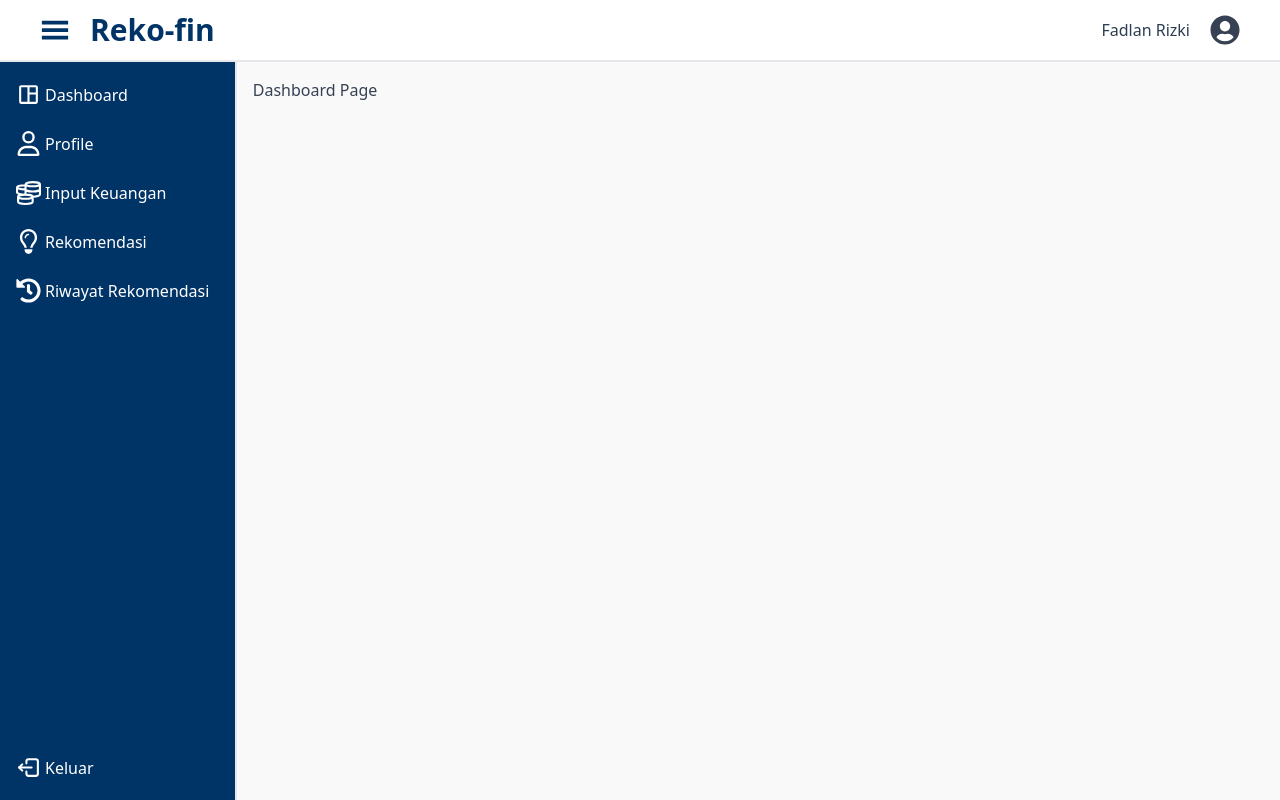
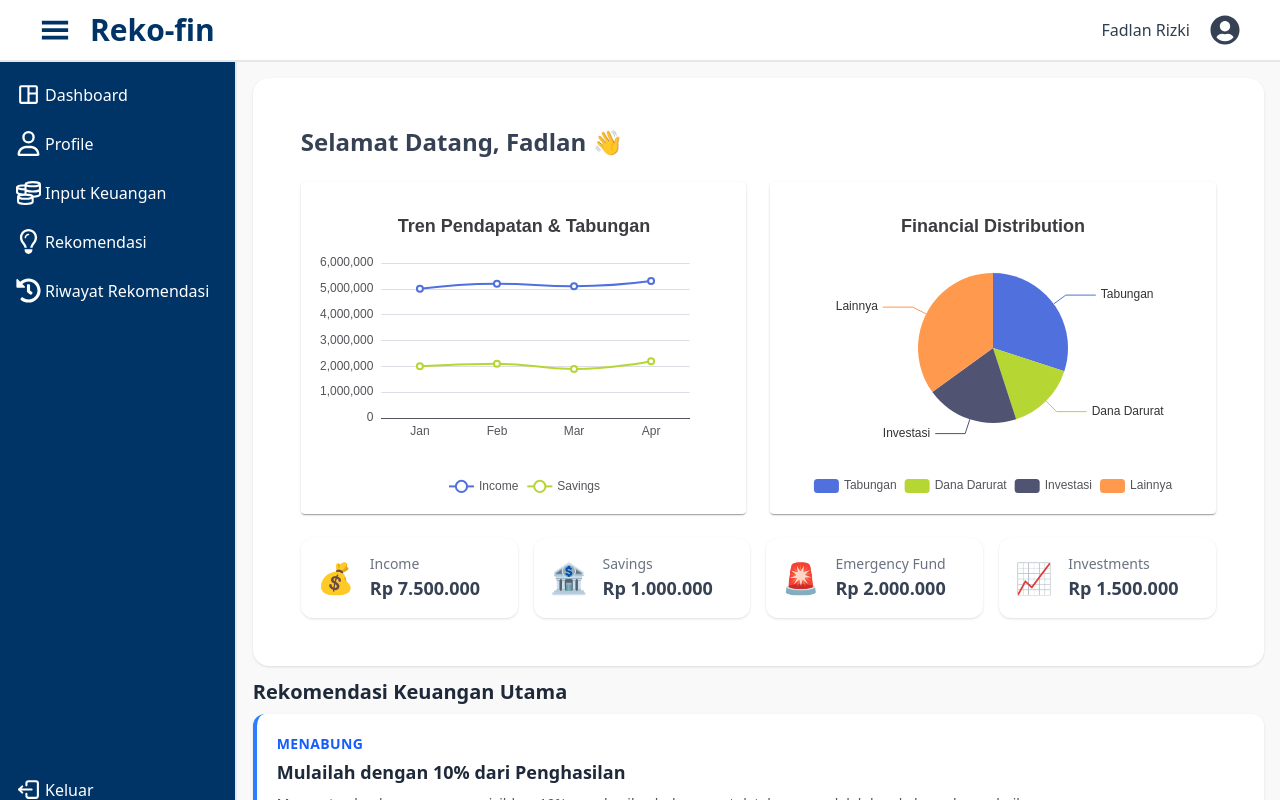
Before and after one commit to fadlanrizki/rekofin-ui, a Next.js app: page /user/dashboard in a window 1280 px wide. Built offline with nearby package versions, Linux system fonts and the light colour scheme.

Commit message:
feat: UI User Dashboard

```diff
--- a/package.json
+++ b/package.json
@@ -12,8 +12,11 @@
     "@emotion/react": "^11.14.0",
     "@emotion/styled": "^11.14.1",
     "@mui/material": "^7.1.2",
+    "chart.js": "^4.5.0",
+    "echarts-for-react": "^3.0.2",
     "next": "15.3.4",
     "react": "^19.0.0",
+    "react-chartjs-2": "^5.3.0",
     "react-dom": "^19.0.0",
     "react-icons": "^5.5.0",
     "swiper": "^11.2.10",
--- a/src/app/(main)/user/dashboard/page.tsx
+++ b/src/app/(main)/user/dashboard/page.tsx
@@ -1,8 +1,8 @@
+import UserDashboardView from "@/components/views/Dashboard/User/UserDashboardView";
+
 const DashboardPage = () => {
     return (
-        <div>
-            Dashboard Page
-        </div>
+        <UserDashboardView />
     );
 }
 
--- a/src/app/(main)/user/layout.tsx
+++ b/src/app/(main)/user/layout.tsx
@@ -13,7 +13,7 @@ const DashboardLayout = ({ children }: { children: React.ReactNode }) => {
   const [openSidebar, setOpenSidebar] = useState(true);
   return (
     <main
-      className="min-h-screen w-full flex flex-col bg-background-light text-gray-700"
+      className="h-screen w-full overflow-hidden flex flex-col bg-background-light text-gray-700"
       x-data="layout"
     >
       <header className="flex w-full items-center justify-between border-b-2 border-gray-200 bg-white py-3 px-10">
@@ -108,7 +108,7 @@ const DashboardLayout = ({ children }: { children: React.ReactNode }) => {
           </div>
         </aside>
 
-        <div className="w-full p-4">{children}</div>
+        <div className="w-full p-4 h-[95vh] overflow-y-auto box-border">{children}</div>
       </div>
     </main>
   );
--- /dev/null
+++ b/src/components/views/Dashboard/User/FinancialChart.tsx
@@ -0,0 +1,97 @@
+"use client";
+
+import { Card } from "@mui/material";
+import ReactECharts from "echarts-for-react";
+import SummaryCard from "./SummaryCard";
+
+const pieOption = {
+  title: {
+    text: "Financial Distribution",
+    left: "center"
+  },
+  tooltip: {
+    trigger: "item"
+  },
+  legend: {
+    orient: "vertical",
+    bottom: "bottom"
+  },
+  series: [
+    {
+      name: "Finance",
+      type: "pie",
+      radius: "50%",
+      data: [
+        { value: 3000000, name: "Tabungan" },
+        { value: 1500000, name: "Dana Darurat" },
+        { value: 2000000, name: "Investasi" },
+        { value: 3500000, name: "Lainnya" }
+      ],
+      emphasis: {
+        itemStyle: {
+          shadowBlur: 10,
+          shadowOffsetX: 0,
+          shadowColor: "rgba(0, 0, 0, 0.5)"
+        }
+      }
+    }
+  ]
+};
+
+const lineOption = {
+  title: {
+    text: "Tren Pendapatan & Tabungan"
+  },
+  tooltip: {
+    trigger: "axis"
+  },
+  legend: {
+    data: ["Income", "Savings"],
+    bottom: "bottom"
+  },
+  xAxis: {
+    type: "category",
+    data: ["Jan", "Feb", "Mar", "Apr"]
+  },
+  yAxis: {
+    type: "value"
+  },
+  series: [
+    {
+      name: "Income",
+      type: "line",
+      data: [5000000, 5200000, 5100000, 5300000],
+      smooth: true
+    },
+    {
+      name: "Savings",
+      type: "line",
+      data: [2000000, 2100000, 1900000, 2200000],
+      smooth: true
+    }
+  ]
+};
+
+export default function FinancialChart() {
+  return (
+    <div className="md:p-6 grid gap-6">
+      <h1 className="text-2xl font-bold">Selamat Datang, Fadlan 👋</h1>
+      <div className="grid grid-cols-1 md:grid-cols-2 gap-6">
+        <Card className="p-4">
+          <ReactECharts option={lineOption} style={{ height: 300, width: "100%" }} />
+        </Card>
+
+        <Card className="p-4">
+          <ReactECharts option={pieOption} style={{ height: 300, width: "100%" }} />
+        </Card>
+      </div>
+
+      <div className="grid grid-cols-1 md:grid-cols-4 gap-4">
+        <SummaryCard title="Income" value="Rp 7.500.000" icon="💰" />
+        <SummaryCard title="Savings" value="Rp 1.000.000" icon="🏦" />
+        <SummaryCard title="Emergency Fund" value="Rp 2.000.000" icon="🚨" />
+        <SummaryCard title="Investments" value="Rp 1.500.000" icon="📈" />
+      </div>
+    </div>
+  );
+}
--- /dev/null
+++ b/src/components/views/Dashboard/User/RecommendationCard.tsx
@@ -0,0 +1,24 @@
+type RecommendationCardType = {
+  category: string;
+  title: string;
+  description: string;
+  source: string;
+};
+
+export default function RecommendationCard({
+  category,
+  title,
+  description,
+  source,
+}: RecommendationCardType) {
+  return (
+    <div className="bg-white border-l-4 border-blue-500 rounded-xl shadow-sm p-5 mb-4">
+      <div className="text-sm uppercase tracking-wide text-blue-600 font-semibold mb-1">
+        {category}
+      </div>
+      <h3 className="text-lg font-bold text-gray-800 mb-2">{title}</h3>
+      <p className="text-sm text-gray-600 mb-3">{description}</p>
+      <p className="text-xs text-gray-400 italic">Sumber: {source}</p>
+    </div>
+  )
+}
--- /dev/null
+++ b/src/components/views/Dashboard/User/SummaryCard.tsx
@@ -0,0 +1,11 @@
+export default function SummaryCard({ title, value, icon }: { title: string; value: string; icon: string }) {
+  return (
+    <div className="bg-white p-4 rounded-xl shadow flex items-center gap-4">
+      <div className="text-3xl">{icon}</div>
+      <div>
+        <p className="text-sm text-gray-500">{title}</p>
+        <p className="text-lg font-semibold text-gray-700">{value}</p>
+      </div>
+    </div>
+  );
+}
--- /dev/null
+++ b/src/components/views/Dashboard/User/UserDashboardView.tsx
@@ -0,0 +1,30 @@
+import FinancialChart from "./FinancialChart";
+import RecommendationCard from "./RecommendationCard";
+
+const UserDashboardView = () => {
+  return (
+    <div className="flex flex-col gap-3">
+      {/* Chart */}
+      <div className="bg-white p-6 rounded-2xl shadow">
+        <FinancialChart />
+      </div>
+
+      {/* Recommendation */}
+      <div>
+        <div>
+          <h2 className="text-xl font-semibold mb-2 text-gray-800">
+            Rekomendasi Keuangan Utama
+          </h2>
+          <RecommendationCard
+            category="Menabung"
+            title="Mulailah dengan 10% dari Penghasilan"
+            description="Menurut pakar keuangan, menyisihkan 10% penghasilan bulanan untuk tabungan adalah langkah awal yang baik."
+            source="Buku Finansial ABC"
+          />
+        </div>
+      </div>
+    </div>
+  );
+};
+
+export default UserDashboardView;
```
Also changed, not shown: 1 other file (tests, documents, lock files or other folders).
